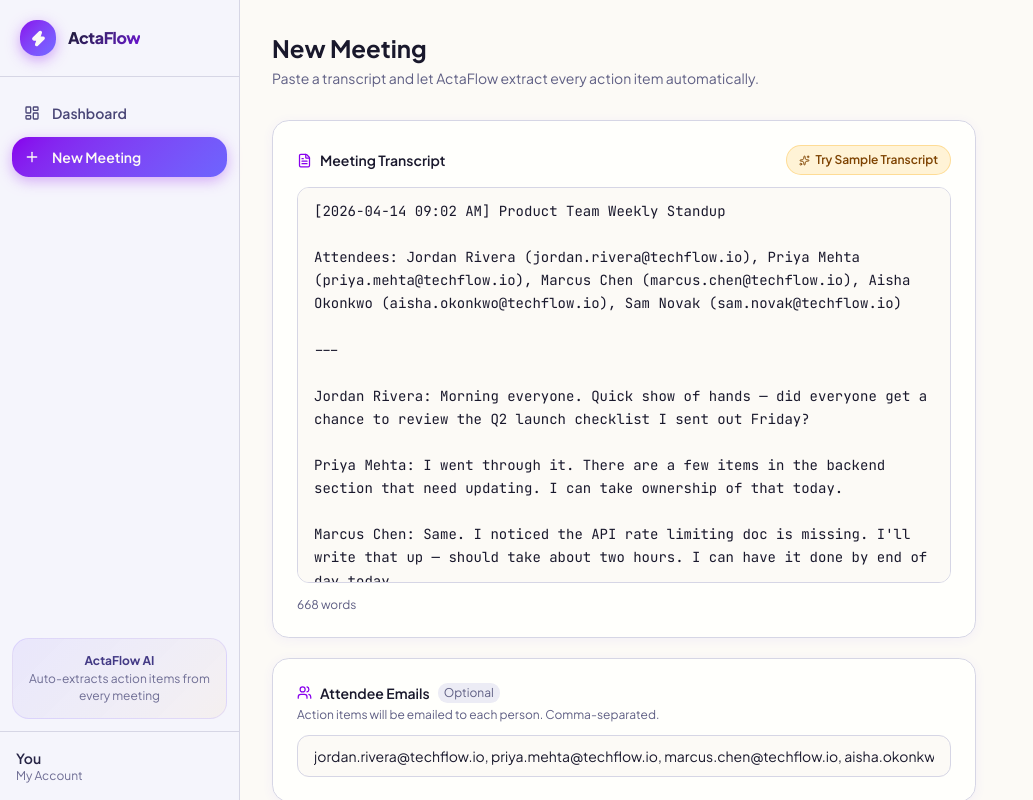
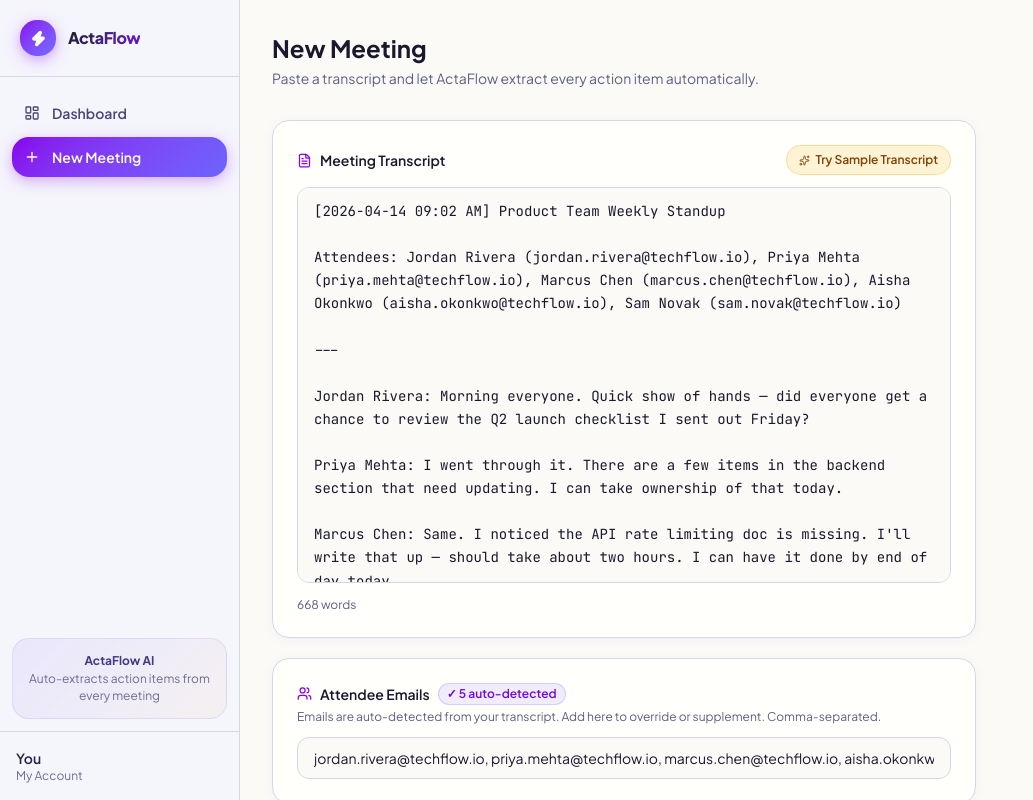
Before and after one commit to narendraAnalytics/actaflow-, a Next.js app: page /dashboard/new in a window 1280 px wide. Both pictures are taken after a click on the button "Try Sample Transcript". Shown: the whole page, without its empty margins (0-1033 px from the left). Built offline with nearby package versions, Linux system fonts and the light colour scheme; no server answers.

Commit message:
Added emails autodected

```diff
--- a/src/app/dashboard/new/page.tsx
+++ b/src/app/dashboard/new/page.tsx
@@ -1,6 +1,6 @@
 'use client';
 
-import { useState } from 'react';
+import { useState, useEffect, useRef } from 'react';
 import { useRouter } from 'next/navigation';
 import { motion, AnimatePresence } from 'framer-motion';
 import {
@@ -102,13 +102,31 @@ export default function NewMeetingPage() {
   const router = useRouter();
   const [transcript, setTranscript] = useState('');
   const [attendeeEmails, setAttendeeEmails] = useState('');
+  const [autoDetectedCount, setAutoDetectedCount] = useState(0);
   const [isSubmitting, setIsSubmitting] = useState(false);
   const [stepIndex, setStepIndex] = useState(0);
   const [error, setError] = useState<string | null>(null);
+  // Track whether the email field was manually edited by the user
+  const userEditedEmails = useRef(false);
+
+  // Auto-detect emails from transcript as user types/pastes
+  useEffect(() => {
+    if (userEditedEmails.current) return; // don't overwrite manual input
+    const EMAIL_RE = /[\w.+\-]+@[\w\-]+\.[\w.]+/g;
+    const found = Array.from(new Set(transcript.match(EMAIL_RE) ?? []));
+    setAutoDetectedCount(found.length);
+    setAttendeeEmails(found.join(', '));
+  }, [transcript]);
+
+  function handleEmailChange(value: string) {
+    userEditedEmails.current = true;
+    setAutoDetectedCount(0);
+    setAttendeeEmails(value);
+  }
 
   function loadSample() {
+    userEditedEmails.current = false; // allow auto-detection to run on sample
     setTranscript(SAMPLE_TRANSCRIPT);
-    setAttendeeEmails(SAMPLE_EMAILS);
   }
 
   async function handleSubmit(e: React.FormEvent) {
@@ -252,21 +270,28 @@ export default function NewMeetingPage() {
           >
             <Users size={15} style={{ color: 'oklch(0.52 0.28 300)' }} />
             Attendee Emails
-            <span
-              className="text-xs font-normal px-1.5 py-0.5 rounded-md"
-              style={{ background: 'oklch(0.945 0.012 285)', color: 'oklch(0.50 0.06 285)' }}
-            >
-              Optional
-            </span>
+
+            {autoDetectedCount > 0 && (
+              <span
+                className="text-xs font-semibold px-2 py-0.5 rounded-full"
+                style={{
+                  background: 'oklch(0.55 0.25 285 / 0.1)',
+                  color: 'oklch(0.48 0.26 295)',
+                  border: '1px solid oklch(0.55 0.25 285 / 0.2)',
+                }}
+              >
+                ✓ {autoDetectedCount} auto-detected
+              </span>
+            )}
           </label>
           <p className="text-xs mb-3" style={{ color: 'oklch(0.50 0.06 285)' }}>
-            Action items will be emailed to each person. Comma-separated.
+            Emails are auto-detected from your transcript. Add here to override or supplement. Comma-separated.
           </p>
           <input
             id="emails"
             type="text"
             value={attendeeEmails}
-            onChange={(e) => setAttendeeEmails(e.target.value)}
+            onChange={(e) => handleEmailChange(e.target.value)}
             placeholder="alice@company.com, bob@company.com, carol@company.com"
             className="w-full rounded-lg px-4 py-2.5 text-sm outline-none transition-all duration-150"
             style={{
--- a/src/inngest/functions/processMeeting.ts
+++ b/src/inngest/functions/processMeeting.ts
@@ -2,7 +2,7 @@ import { inngest } from '@/inngest/client';
 import { db } from '@/db';
 import { meetings, attendees, actionItems, emailLogs } from '@/db/schema';
 import { eq } from 'drizzle-orm';
-import { extractMeetingData } from '@/lib/gemini';
+import { extractMeetingData, type GeminiAttendee } from '@/lib/gemini';
 import { sendActionItemEmail } from '@/lib/email';
 
 export const processMeeting = inngest.createFunction(
@@ -55,15 +55,19 @@ export const processMeeting = inngest.createFunction(
           })
           .where(eq(meetings.id, meetingId));
 
-        // Insert attendees — match emails positionally or by fuzzy name
+        // Insert attendees — match emails positionally, then transcript-extracted, then fuzzy
         const insertedAttendees = [];
+        // Build a name→resolvedEmail map so action item owners can reuse the same resolution
+        const resolvedEmailMap = new Map<string, string>();
+
         for (let i = 0; i < extraction.attendees.length; i++) {
-          const name = extraction.attendees[i];
-          const email = resolveEmail(name, i, attendeeEmails);
+          const attendee = extraction.attendees[i];
+          const email = resolveEmail(attendee, i, attendeeEmails);
+          if (email) resolvedEmailMap.set(attendee.name.toLowerCase().trim(), email);
 
           const [inserted] = await db
             .insert(attendees)
-            .values({ meetingId, name, email: email ?? null })
+            .values({ meetingId, name: attendee.name, email: email ?? null })
             .returning();
 
           insertedAttendees.push(inserted);
@@ -71,7 +75,10 @@ export const processMeeting = inngest.createFunction(
 
         // Insert action items
         for (const item of extraction.action_items) {
-          const ownerEmail = resolveEmailByName(item.owner, extraction.attendees, attendeeEmails);
+          // Check resolved attendee map first (covers transcript-extracted emails)
+          const ownerEmail =
+            resolvedEmailMap.get(item.owner.toLowerCase().trim()) ??
+            resolveEmailByName(item.owner, attendeeEmails);
 
           await db.insert(actionItems).values({
             meetingId,
@@ -170,25 +177,27 @@ export const processMeeting = inngest.createFunction(
 /* ── Helpers ── */
 
 /**
- * Positional match: Gemini attendee[i] → user-provided email[i].
- * Falls back to fuzzy name→email-local-part comparison.
+ * 3-tier email resolution for an attendee:
+ * 1. Form field email at same position (explicit user override — highest priority)
+ * 2. Email extracted from transcript by Gemini
+ * 3. Fuzzy first-name → email local-part match against form field emails
  */
 function resolveEmail(
-  name: string,
+  attendee: GeminiAttendee,
   index: number,
   emailList: string[]
 ): string | undefined {
   if (emailList[index]) return emailList[index];
-  return resolveEmailByName(name, [], emailList);
+  if (attendee.email) return attendee.email;
+  return resolveEmailByName(attendee.name, emailList);
 }
 
 /**
- * Match an owner name against provided emails by comparing first name
+ * Match an owner name against form-field emails by comparing first name
  * to the local-part of each email address.
  */
 function resolveEmailByName(
   ownerName: string,
-  _allNames: string[],
   emailList: string[]
 ): string | undefined {
   if (!emailList.length) return undefined;
--- a/src/lib/gemini.ts
+++ b/src/lib/gemini.ts
@@ -15,7 +15,9 @@ JSON SCHEMA TO FOLLOW EXACTLY:
   "duration_mins": number_or_null,
   "language": "en | hi | es | fr | de | pt",
   "summary": "3-5 sentence plain-English recap of the meeting",
-  "attendees": ["name1", "name2"],
+  "attendees": [
+    { "name": "string - attendee name as spoken", "email": "email@domain.com or null if not found" }
+  ],
   "decisions": ["decision1", "decision2"],
   "blockers": ["blocker1"],
   "action_items": [
@@ -34,6 +36,11 @@ PRIORITY RULES:
 - medium: deadline within 1-2 weeks, or important to project progress
 - low: no deadline mentioned, or nice-to-have / exploratory task
 
+ATTENDEE EMAIL EXTRACTION:
+- For each attendee, look for their email anywhere in the transcript — in parentheses next to their name (e.g. "Alice Smith (alice@co.com)"), after a colon, in a speaker label, or in the attendee list header.
+- If found, include it in the "email" field. If not found, set "email" to null.
+- Never fabricate emails. Only extract what is explicitly present in the transcript.
+
 EXTRACTION RULES:
 - Extract ALL action items - do not summarise or combine separate tasks into one.
 - If ownership is unclear, use "Team" as the owner name.
@@ -49,18 +56,24 @@ const ActionItemSchema = z.object({
   context: z.string(),
 });
 
+const GeminiAttendeeSchema = z.object({
+  name: z.string(),
+  email: z.string().nullable(),
+});
+
 const GeminiResponseSchema = z.object({
   title: z.string(),
   meeting_date: z.string().nullable(),
   duration_mins: z.number().nullable(),
   language: z.enum(['en', 'hi', 'es', 'fr', 'de', 'pt']).default('en'),
   summary: z.string(),
-  attendees: z.array(z.string()),
+  attendees: z.array(GeminiAttendeeSchema),
   decisions: z.array(z.string()),
   blockers: z.array(z.string()),
   action_items: z.array(ActionItemSchema),
 });
 
+export type GeminiAttendee = z.infer<typeof GeminiAttendeeSchema>;
 export type GeminiExtractionResult = z.infer<typeof GeminiResponseSchema>;
 
 export async function extractMeetingData(
```
